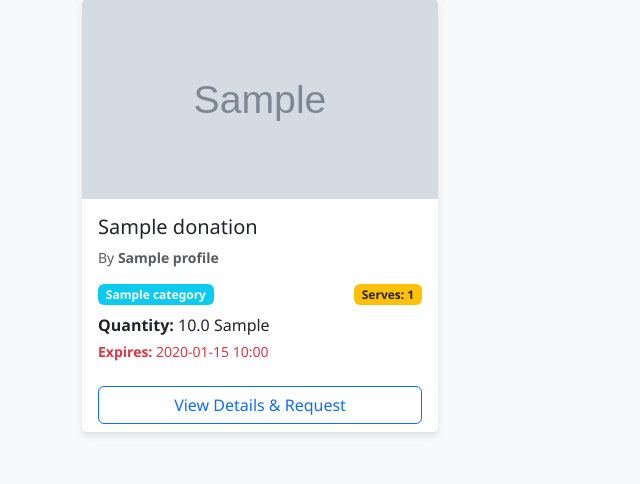
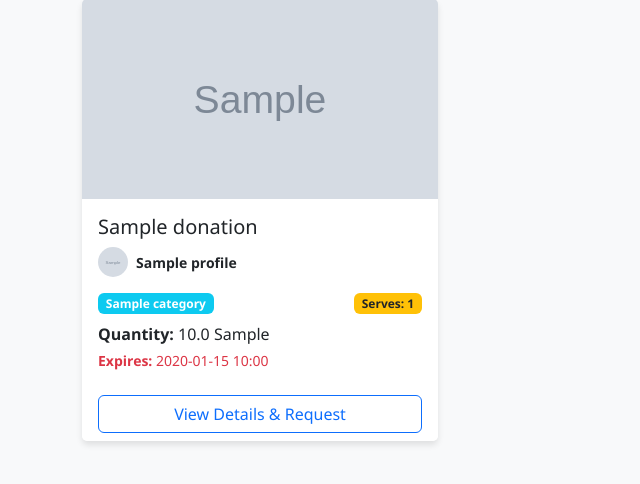
Before and after one commit to kpbinduprakasha-cpu/Food-Management, a Flask app: template templates/receiver/available_food.html in a window 1280 px wide. Shown: the part 151-635 px from the top of the page, without its empty margins (0-640 px from the left). Run offline with Flask 3, Linux system fonts and the light colour scheme; the template is opened without the code that fills it: values that come from a table or form of the project are taken from there, others are empty; tables that the repository leaves empty hold one stand-in row (values such as "Sample post"); grey boxes marked "Sample" are stand-in pictures.

Commit message:
Add donor profile picture next to name in food listings

```diff
--- a/templates/receiver/available_food.html
+++ b/templates/receiver/available_food.html
@@ -21,11 +21,18 @@
 
             <div class="card-body">
                 <h5 class="card-title">{{ food.food_name }}</h5>
-                <p class="card-text text-muted small">By
-                    <a href="{{ url_for('profile.view', user_id=food.sender_id) }}" class="text-decoration-none text-muted fw-bold">
-                        {{ food.sender.sender_profile.organization_name or food.sender.full_name }}
+                <div class="d-flex align-items-center mb-3 mt-2">
+                    <a href="{{ url_for('profile.view', user_id=food.sender_id) }}" class="text-decoration-none d-flex align-items-center text-dark">
+                        {% if food.sender.sender_profile.profile_image %}
+                            <img src="{{ url_for('uploaded_file', filename='profiles/' + food.sender.sender_profile.profile_image) }}" class="rounded-circle me-2" width="30" height="30" style="object-fit: cover;">
+                        {% else %}
+                            <div class="bg-light rounded-circle d-inline-flex align-items-center justify-content-center me-2 border" style="width: 30px; height: 30px;">
+                                <span class="text-muted small">🧑</span>
+                            </div>
+                        {% endif %}
+                        <span class="fw-bold small">{{ food.sender.sender_profile.organization_name or food.sender.full_name }}</span>
                     </a>
-                </p>
+                </div>
                 <div class="d-flex justify-content-between mb-2">
                     <span class="badge bg-info">{{ food.category.name }}</span>
                     <span class="badge bg-warning text-dark">Serves: {{ food.people_served or 'N/A' }}</span>
```
Also changed, not shown: templates/receiver/dashboard.html (+12 -1 lines).
